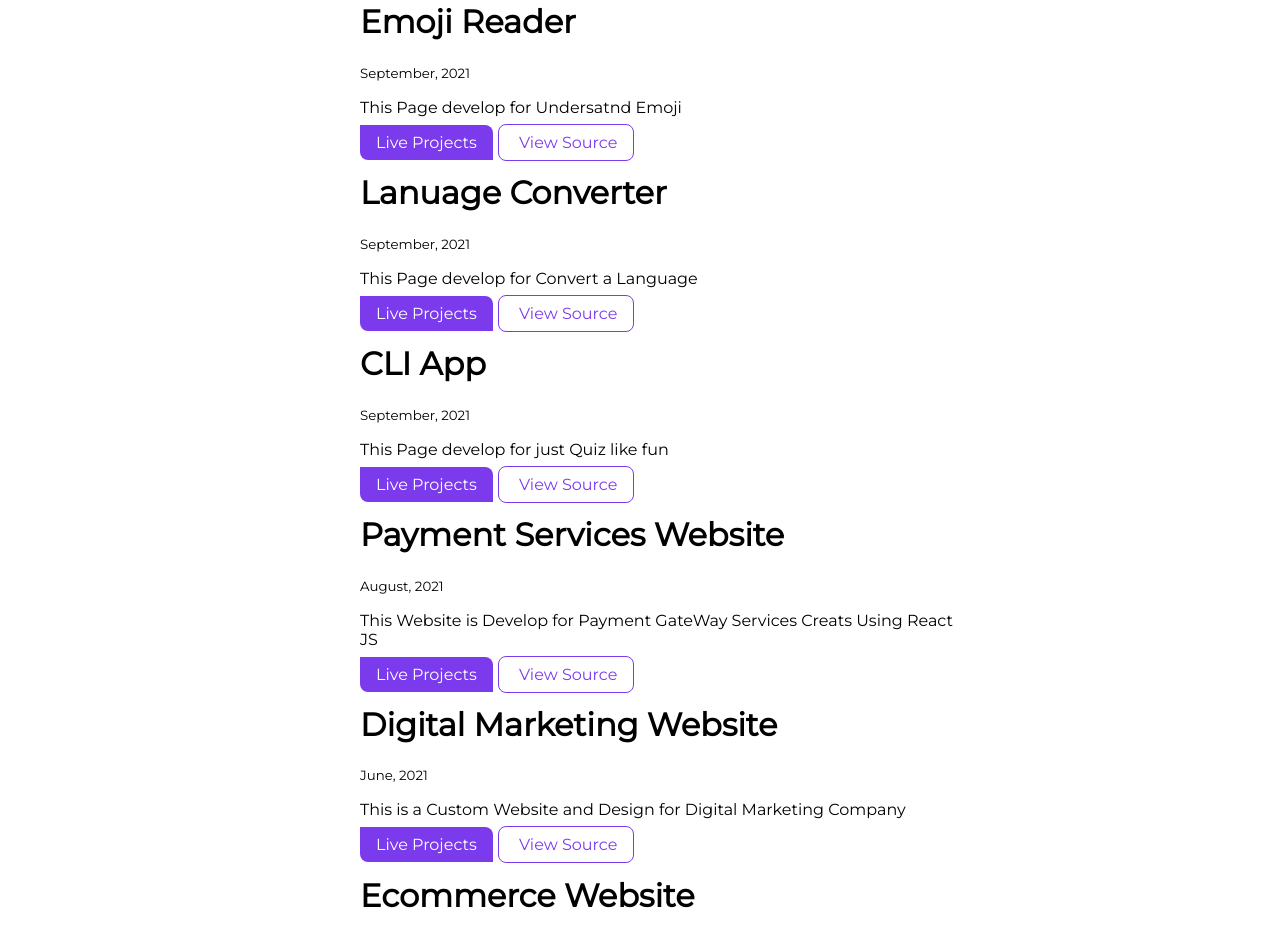
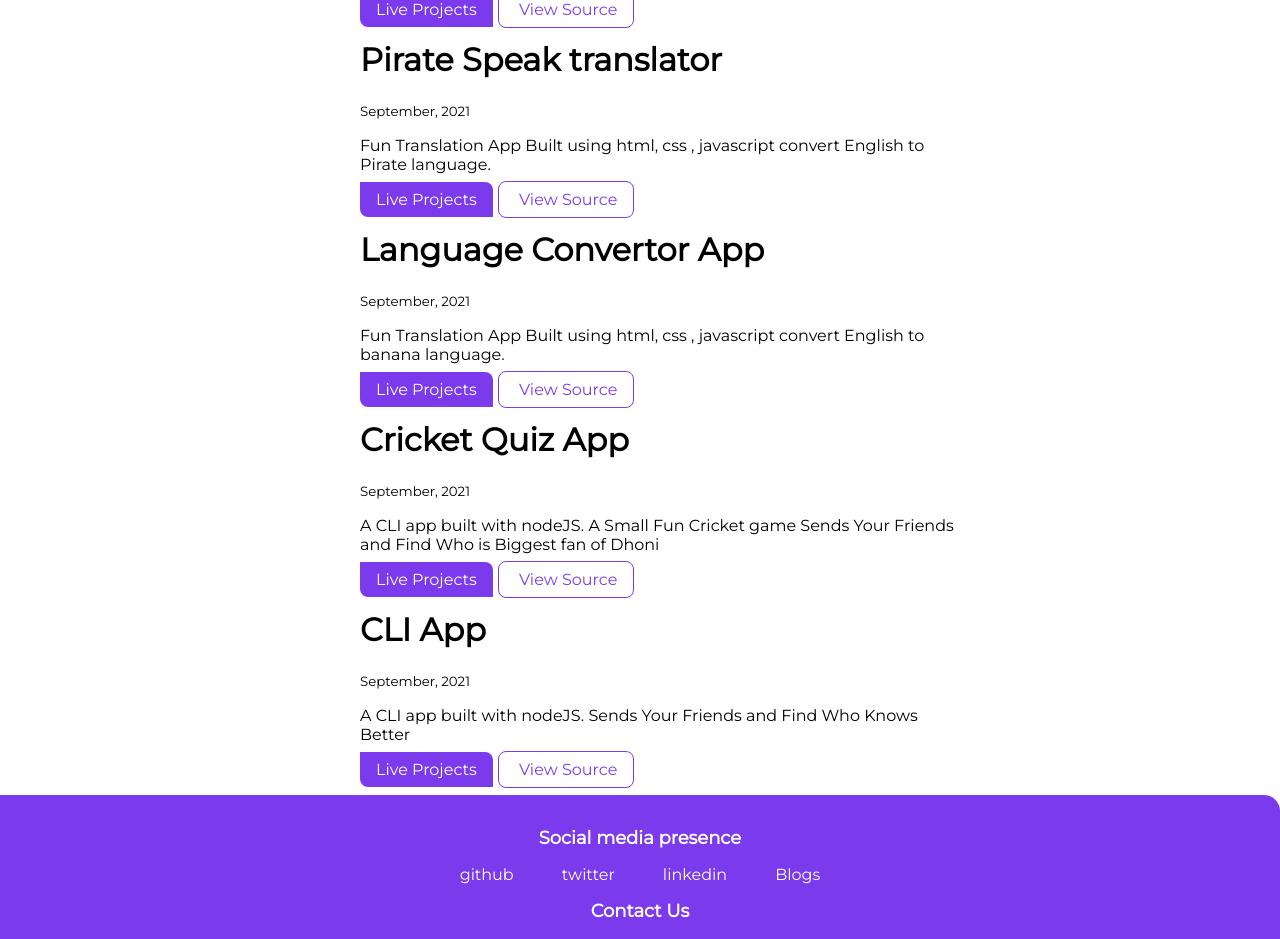
Before and after one commit to krmukesh1/React-Portfolio, a React (Create React App) app: page /#/projects in a window 1280 px wide. Shown: the part 1500-2439 px from the top of the page. Built offline with nearby package versions, Linux system fonts and the light colour scheme.

Commit message:
added codes

```diff
--- a/src/Component/Card.jsx
+++ b/src/Component/Card.jsx
@@ -9,7 +9,7 @@ const Card = (props) => {
         <a className="link link-primary" href={props.plink} target="_blank">
           {props.primary_button}
         </a>
-        <a className="link link-secondary" href={props.slink}>
+        <a className="link link-secondary" href={props.slink} target="_blank">
           {props.secondary_button}
         </a>
       </div>
--- a/src/Component/Navbar.jsx
+++ b/src/Component/Navbar.jsx
@@ -27,6 +27,7 @@ const Navbar = () => {
               Contact
             </NavLink>
           </li>
+
           <li className="list-item-inline">
             <NavLink className="link" to="/blogs">
               Blogs
--- a/src/data/index.js
+++ b/src/data/index.js
@@ -1,22 +1,4 @@
 const PROJECT_DATA = [
-  {
-    title: "Quiz App",
-    date: "September, 2021",
-    content: "Quiz app",
-    plink: "https://quiz-apps1.netlify.app/",
-    slink: "https://krmukesh1.github.io/Quiz-app/",
-    primary_button: " Live Projects",
-    secondary_button: " View Source",
-  },
-  {
-    title: "Creative Design",
-    date: "September, 2021",
-    content: "Web Design For Personal Development",
-    plink: "https://brain-inventory.netlify.app/",
-    slink: "https://krmukesh1.github.io/Bi-Task/",
-    primary_button: " Live Projects",
-    secondary_button: " View Source",
-  },
   {
     title: "Check Stock Portfolio Profit & Loss",
     date: "September, 2021",
@@ -64,97 +46,65 @@ const PROJECT_DATA = [
     secondary_button: " View Source",
   },
   {
-    title: "Emoji Reader",
+    title: "Adventure-Places",
     date: "September, 2021",
-    content: "This Page develop for Undersatnd Emoji",
-    plink: "https://1dvmk.csb.app/",
-    slink: "https://codesandbox.io/s/emoji-convertor-forked-1dvmk",
+    content:
+      "Web Apllication Built using React Js Display Adventure-Places in Uttrakhand, Bihar , Madhya Pradesh ",
+    plink: "https://nf8w0.csb.app/",
+    slink: "https://github.com/krmukesh1/Uttrakhand-adventurous-places",
     primary_button: " Live Projects",
     secondary_button: " View Source",
   },
   {
-    title: "Lanuage Converter",
+    title: "Emoji Emotions",
     date: "September, 2021",
-    content: "This Page develop for Convert a Language ",
+    content:
+      "Tired of searching meaning of an emoji? which displays the meaning of any emoji by just pasting it in the text-box",
+    plink: "https://jwy4u.csb.app/",
+    slink: "https://github.com/krmukesh1/Emoji-Meaning",
+    primary_button: " Live Projects",
+    secondary_button: " View Source",
+  },
+  {
+    title: "Pirate Speak translator ",
+    date: "September, 2021",
+    content:
+      "Fun Translation App Built using html, css , javascript convert English to Pirate language. ",
+    plink: "https://talk-pirate-language.netlify.app/",
+    slink: "https://github.com/krmukesh1/pirate-language",
+    primary_button: " Live Projects",
+    secondary_button: " View Source",
+  },
+  {
+    title: "Language Convertor App",
+    date: "September, 2021",
+    content:
+      "Fun Translation App Built using html, css , javascript convert English to banana language. ",
     plink: "https://lanuage-converter.netlify.app/",
     slink: "https://github.com/krmukesh1/language-convertor",
     primary_button: " Live Projects",
     secondary_button: " View Source",
   },
   {
-    title: "CLI App",
+    title: "Cricket Quiz App",
     date: "September, 2021",
-    content: "This Page develop for just Quiz like fun",
-    plink: "https://replit.com/@mukesh51/Quize-3#index.js",
-    slink: "https://replit.com/@mukesh51/Quize-3#index.js",
+    content:
+      "A CLI app built with nodeJS. A Small Fun Cricket game Sends Your Friends and Find Who is Biggest fan of Dhoni ",
+    plink:
+      "https://replit.com/@mukesh51/Cricket-Quiz?embed=1&output=1#index.js",
+    slink:
+      "https://replit.com/@mukesh51/Cricket-Quiz?embed=1&output=1#index.js",
     primary_button: " Live Projects",
     secondary_button: " View Source",
   },
   {
-    title: "Payment Services Website",
-    date: "August, 2021",
+    title: "CLI App",
+    date: "September, 2021",
     content:
-      "This Website is Develop for Payment GateWay Services Creats Using React JS",
-    plink: "https://krmukesh1.github.io/Payment-site/",
-    slink: "https://github.com/krmukesh1/Payment-site",
-    primary_button: " Live Projects",
-    secondary_button: " View Source",
-  },
-  {
-    title: "Digital Marketing Website",
-    date: "June, 2021",
-    content:
-      "This is a Custom Website and Design for Digital Marketing Company",
-    plink: "https://digitalrootz.in/",
-
-    primary_button: " Live Projects",
-    secondary_button: " View Source",
-  },
-  {
-    title: "Ecommerce Website",
-    date: "April, 2021",
-    content:
-      "This is a Custom Website and Design for Personal Development in Ecommerce Sector",
-    plink: "https://ecommercesit.netlify.app/",
-    slink: "https://github.com/krmukesh1/SASSL-DESIGN",
-    primary_button: " Live Projects",
-    secondary_button: " View Source",
-  },
-  {
-    title: "Car Company Website",
-    date: "April, 2021",
-    content: "This Webiste is Design for Online Car Selling",
-    plink: "https://autolancer.netlify.app/",
-    slink: "https://github.com/krmukesh1/Autolancercar",
-    primary_button: " Live Projects",
-    secondary_button: " View Source",
-  },
-  {
-    title: "Stock Trading Website",
-    date: "January, 2021",
-    content: " This Webiste is Design for Stock Market Trading Company",
-    plink: "https://researchfreelancefinancial.com/",
-    slink: "https://github.com/krmukesh1/freelancefinancial",
-    primary_button: " Live Projects",
-    secondary_button: " View Source",
-  },
-  {
-    title: "IT Company Website",
-    date: "November, 2020",
-    content:
-      "This Webiste is Design for Ziasy Consulting Pvt Ltd, Where i am Working",
-    plink: "https://ziasy-company.netlify.app/",
-    slink: "https://github.com/krmukesh1/Zaisy-Website",
-    primary_button: " Live Projects",
-    secondary_button: " View Source",
-  },
-  {
-    title: "Taprootz",
-    date: "September, 2020",
-    content:
-      "This Webiste is Design for Ziasy Consulting Pvt Ltd, Where i am Working",
-    plink: "https://www.taprootz.in/",
-    slink: "/",
+      "A CLI app built with nodeJS. Sends Your Friends and Find Who Knows Better ",
+    plink:
+      "https://replit.com/@mukesh51/Do-You-Know-Me?embed=1&output=1#index.js",
+    slink: "https://github.com/krmukesh1/Do-You-Know-Me",
     primary_button: " Live Projects",
     secondary_button: " View Source",
   },
--- a/src/index.css
+++ b/src/index.css
@@ -149,7 +149,7 @@ input[type="submit"] {
   margin: 0 auto;
 }
 
-@media (min-device-width: 350px) and (max-device-width: 767px) {
+@media (max-width: 767px) {
   .navigation {
     background-color: var(--primary-color);
     color: #fff;
```
